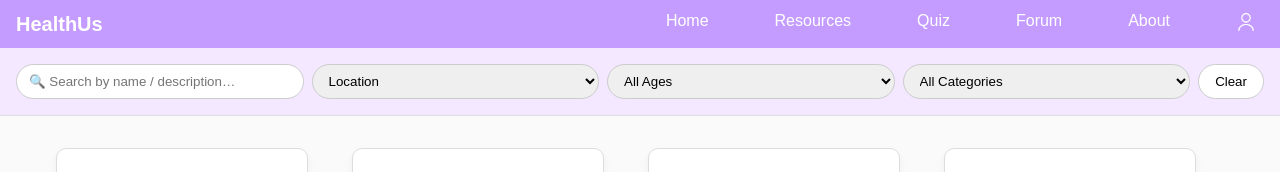
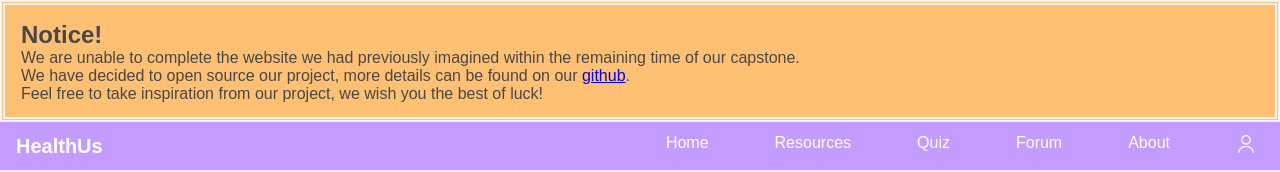
Before and after one commit to lattematics/hotpot, a React (Create React App) app: page /resources in a window 1280 px wide. Shown: the top 172 px of the page. Built offline with nearby package versions, Linux system fonts and the light colour scheme.

Commit message:
Handover doc: Post a notice

```diff
--- a/src/App.jsx
+++ b/src/App.jsx
@@ -15,6 +15,13 @@ import LoginSignup from './components/LoginSignup'
 export default function App() {
   return (
     <>
+      <div class="notice">
+        <h2>Notice!</h2>
+        <p>We are unable to complete the website we had previously imagined within the remaining time of our capstone.</p>
+        <p>We have decided to open source our project, more details can be found on our <a href="https://github.com/lattematics/hotpot">github</a>.</p>
+        <p>Feel free to take inspiration from our project, we wish you the best of luck!</p>
+      </div>
+
       <Navbar />
       <Routes>
         <Route path="/"          element={<HomePage />} />
--- a/src/style.css
+++ b/src/style.css
@@ -503,3 +503,12 @@ textarea {
   padding: 2rem;
   color: #666;
 }
+
+.notice {
+  height: 1rem;
+  padding: 1rem;
+  padding-bottom: 6rem;
+  background-color: #ffc073;
+  color: rgb(72, 72, 72);
+  border: 5px double whitesmoke;
+}
```
Also changed, not shown: src/components/noticeMsg.jsx (added, +9 -0 lines).
